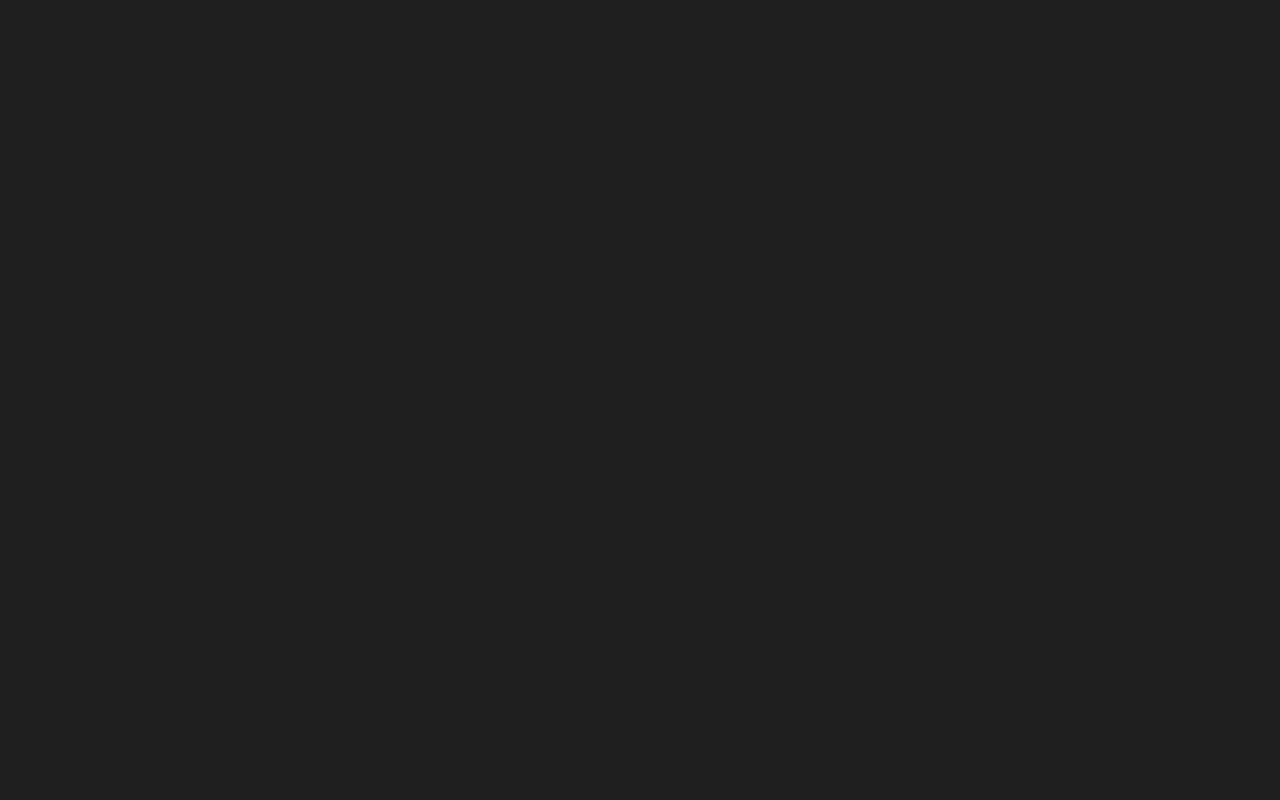
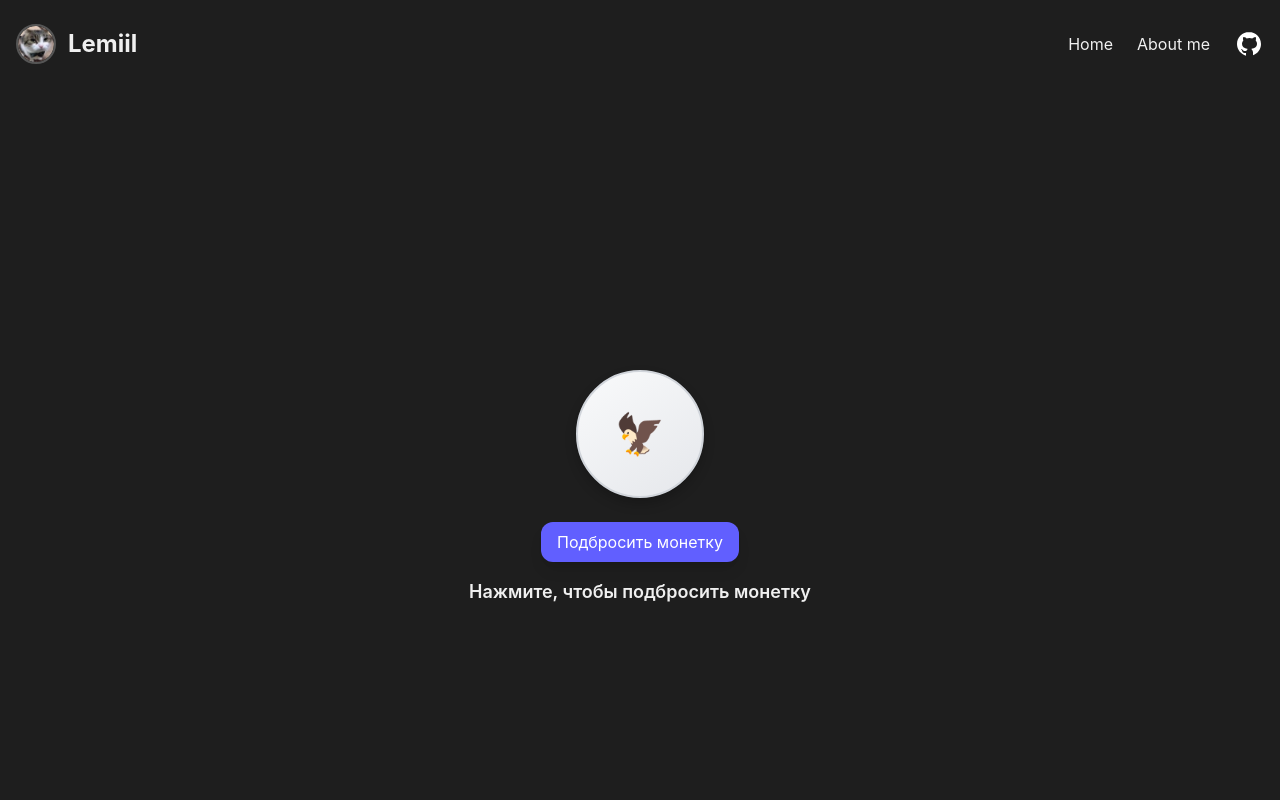
Before and after one commit to lemiil/lemiil-fun, a Vue app: page /coin in a window 1280 px wide. Before the commit this address had no page. Shown: the top 800 px of the page. Built offline with nearby package versions, Linux system fonts and the light colour scheme.

Commit message:
update: Add FlipCoin

```diff
--- a/src/router.js
+++ b/src/router.js
@@ -1,11 +1,13 @@
 import { createRouter, createWebHistory } from 'vue-router'
 import Home from './views/Home.vue'
 import About from './views/About.vue'
+import FlipCoin from './views/FlipCoin.vue'
 
 
 const routes = [
     { path: '/', name: 'Home', component: Home },
     { path: '/about', name: 'About', component: About },
+    { path: '/coin', name: 'FlipCoin', component: FlipCoin }
 ]
 
 const router = createRouter({
--- /dev/null
+++ b/src/views/FlipCoin.vue
@@ -0,0 +1,100 @@
+<script setup>
+import { ref } from "vue";
+import layout from './Layout.vue';
+
+const side = ref("heads");
+const flipping = ref(false);
+const message = ref("Нажмите, чтобы подбросить монетку");
+const params = new URLSearchParams(window.location.search);
+const param = params.get("aw");
+
+const flipCoin = () => {
+    if (flipping.value) return;
+
+    flipping.value = true;
+    message.value = "...";
+
+    let spins = Math.floor(Math.random() * 3) + 3;
+    let result;
+    if (param == 'h') {
+        result = "heads";
+    }
+    else if (param == 't') {
+        result = "tails"
+    }
+    else {
+        result = Math.random() < 0.5 ? "heads" : "tails";
+    }
+
+    let finalRotation = spins * 360 + (result === "tails" ? 180 : 0);
+
+    let coin = document.querySelector(".coin");
+    coin.style.transition = "transform 2s cubic-bezier(0.4, 2.3, 0.3, 1)";
+    coin.style.transform = `rotateY(${finalRotation}deg)`;
+
+    setTimeout(() => {
+        side.value = result;
+        message.value = `${result === "heads" ? "Орел!" : "Решка!"}`;
+        flipping.value = false;
+
+        coin.style.transition = "none";
+        coin.style.transform = result === "tails" ? "rotateY(180deg)" : "rotateY(0deg)";
+    }, 2000);
+};
+</script>
+
+
+
+<template>
+    <layout>
+        <div class="flex flex-col items-center justify-center min-h-screen">
+            <div class="relative w-32 h-32 perspective" @click="flipCoin">
+                <div class="coin">
+                    <div class="front">🦅</div>
+                    <div class="back">🪙</div>
+                </div>
+            </div>
+            <button class="mt-6 px-4 py-2 bg-indigo-500 text-white rounded-xl shadow-lg hover:bg-indigo-600 transition"
+                @click="flipCoin" :disabled="flipping">
+                Подбросить монетку
+            </button>
+            <p class="mt-4 text-lg font-semibold">
+                {{ message }}
+            </p>
+        </div>
+    </layout>
+</template>
+
+<style scoped>
+.perspective {
+    perspective: 1200px;
+}
+
+.coin {
+    width: 100%;
+    height: 100%;
+    position: relative;
+    transform-style: preserve-3d;
+    transform: rotateY(0deg);
+}
+
+.coin .front,
+.coin .back {
+    position: absolute;
+    width: 100%;
+    height: 100%;
+    backface-visibility: hidden;
+    display: flex;
+    align-items: center;
+    justify-content: center;
+    font-size: 2.5rem;
+    background: linear-gradient(145deg, #f9fafb, #e5e7eb);
+    border: 2px solid #d1d5db;
+    border-radius: 50%;
+    box-shadow: 0 6px 12px rgba(0, 0, 0, 0.2);
+}
+
+.coin .back {
+    transform: rotateY(180deg);
+}
+</style>
```
